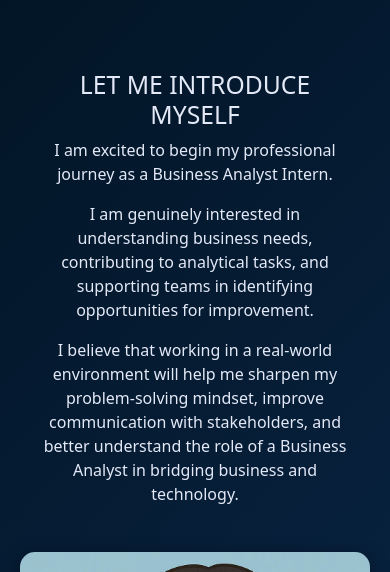
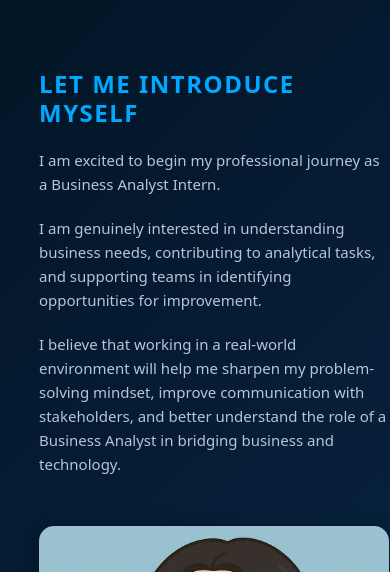
Before and after one commit to NguyenKieuMy85/my-portfolio, a React (Create React App) app: page / in a window 390 px wide. Shown: the part 500-1072 px from the top of the page. Built offline with nearby package versions, Linux system fonts and the light colour scheme.

Commit message:
update responsive 2

```diff
--- a/src/style.css
+++ b/src/style.css
@@ -230,6 +230,114 @@ body {
     width: 200px;
   }
 }
+
+/* ================= INTRO ================= */
+.intro {
+  display: flex;
+  align-items: center;
+  justify-content: space-between;
+  padding: 80px 10%;
+  background: linear-gradient(135deg, #0a2647, #021526);
+  color: #E4E9F7;
+  flex-wrap: wrap; /* Cho mobile xuống hàng */
+}
+
+/* Text content */
+.intro-content {
+  flex: 1;
+  padding-right: 40px;
+  text-align: left;
+}
+
+/* Tiêu đề */
+.intro-content h2 {
+  font-size: 36px;
+  font-weight: 700;
+  margin-bottom: 20px;
+  color: #00A9FF; /* xanh neon */
+  text-transform: uppercase;
+  letter-spacing: 1.5px;
+}
+
+/* Subheading hoặc mô tả */
+.intro-content h3 {
+  font-size: 22px;
+  font-weight: 600;
+  margin-bottom: 15px;
+  color: #9DB2CE;
+}
+
+.intro-content p {
+  font-size: 20px;
+  line-height: 1.6;
+  margin-bottom: 20px;
+  color: #B8C4D9;
+}
+
+/* Hình ảnh */
+.intro-image img {
+  width: 300px;
+  border-radius: 15px;
+  box-shadow: 0 5px 20px rgba(0, 0, 0, 0.4);
+  transition: transform 0.3s ease;
+}
+
+.intro-image img:hover {
+  transform: scale(1.05);
+}
+
+/* ================= RESPONSIVE ================= */
+@media (max-width: 992px) {
+  .intro {
+    padding: 60px 5%;
+    flex-direction: column; /* Text trên, ảnh dưới */
+    text-align: center;
+  }
+
+  .intro-content {
+    padding-right: 0;
+    margin-bottom: 30px;
+  }
+
+  .intro-content h2 {
+    font-size: 28px;
+  }
+
+  .intro-content h3 {
+    font-size: 20px;
+  }
+
+  .intro-content p {
+    font-size: 16px;
+  }
+
+  .intro-image img {
+    width: 220px;
+  }
+}
+
+@media (max-width: 576px) {
+  .intro {
+    padding: 40px 5%;
+  }
+
+  .intro-content h2 {
+    font-size: 24px;
+  }
+
+  .intro-content h3 {
+    font-size: 18px;
+  }
+
+  .intro-content p {
+    font-size: 15px;
+  }
+
+  .intro-image img {
+    width: 180px;
+  }
+}
+
 
 /* ================= FIND ME ON ================= */
 
```
